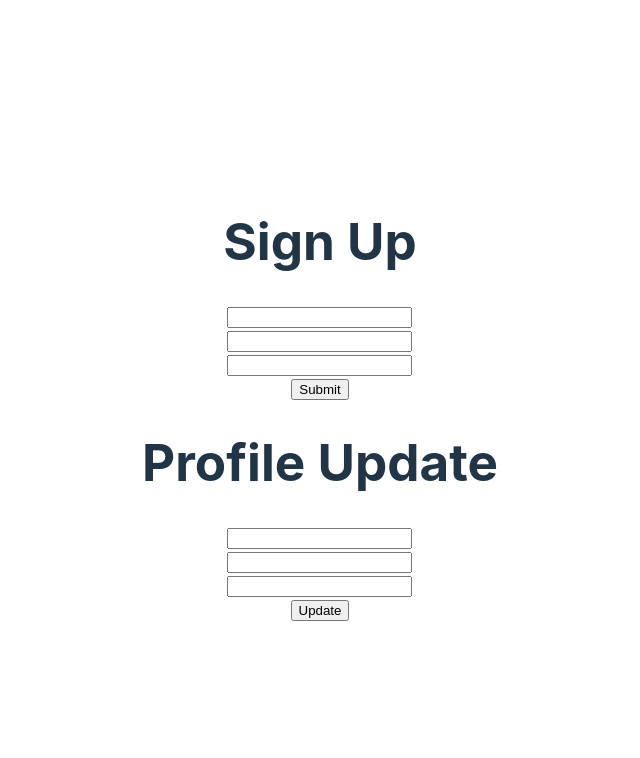
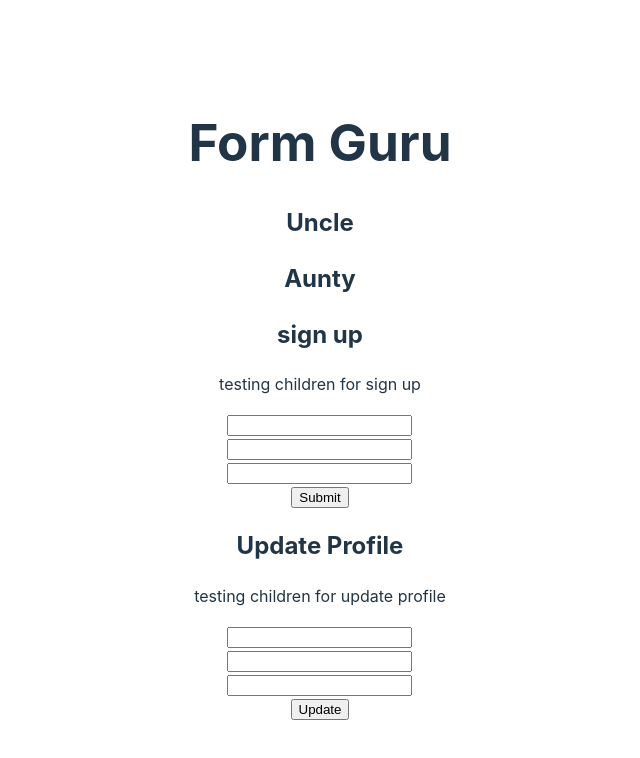
Before and after one commit to foysalcodeio/basic-form, a React (Vite) app: page / in a window 1280 px wide. Shown: the top 758 px of the page, without its empty margins (320-960 px from the left). Built offline with nearby package versions, Linux system fonts and the light colour scheme.

Commit message:
ReUseableForm done

```diff
--- a/src/App.jsx
+++ b/src/App.jsx
@@ -1,5 +1,6 @@
 
 import './App.css'
+import Grandpa from './Components/Grandpa/Grandpa'
 import ReuseAbleForm from './Components/ReuseAbleForm/ReuseAbleForm'
 
 function App() {
@@ -14,16 +15,26 @@ function App() {
 
   return (
     <>
+      <h1>Form Guru</h1>
+      <Grandpa />
       <ReuseAbleForm
       formTitle={'Sign Up'} // pass as props
-      handleSubmit={handleSignUpSubmit}
-      />
+      handleSubmit={handleSignUpSubmit}>
+      <div>
+        <h2>sign up</h2>
+        <p>testing children for sign up</p>
+      </div>
+      </ReuseAbleForm>
 
       <ReuseAbleForm
       formTitle={'Profile Update'} // pass as props
       submitBtnText='Update' // pass as fixed props
-      handleSubmit={handleUpdateProfile}
-      />
+      handleSubmit={handleUpdateProfile}>
+        <div>
+          <h2>Update Profile</h2>
+          <p>testing children for update profile</p>
+        </div>
+      </ReuseAbleForm>
 
     </>
   )
--- /dev/null
+++ b/src/Components/Aunty/Aunty.jsx
@@ -0,0 +1,11 @@
+import React from 'react';
+
+const Aunty = () => {
+    return (
+        <div>
+            <h2>Aunty</h2>
+        </div>
+    );
+};
+
+export default Aunty;
--- /dev/null
+++ b/src/Components/Dad/Dad.jsx
@@ -0,0 +1,9 @@
+const Dad = () => {
+    return (
+        <div>
+
+        </div>
+    );
+};
+
+export default Dad;
--- /dev/null
+++ b/src/Components/Grandpa/Grandpa.jsx
@@ -0,0 +1,15 @@
+import Aunty from "../Aunty/Aunty";
+import Dad from "../Dad/Dad";
+import Uncle from "../Uncle/Uncle";
+
+const Grandpa = () => {
+    return (
+        <div>
+            <Dad />
+            <Uncle />
+            <Aunty />
+        </div>
+    );
+};
+
+export default Grandpa;
--- a/src/Components/ReuseAbleForm/ReuseAbleForm.jsx
+++ b/src/Components/ReuseAbleForm/ReuseAbleForm.jsx
@@ -1,6 +1,6 @@
 import React from 'react';
 
-const ReuseAbleForm = ({ formTitle, handleSubmit, submitBtnText='Submit' }) => {
+const ReuseAbleForm = ({ formTitle, handleSubmit, submitBtnText='Submit', children }) => {
     // const handleSubmit = (e) => {
     //     e.preventDefault();
     // }
@@ -13,9 +13,13 @@ const ReuseAbleForm = ({ formTitle, handleSubmit, submitBtnText='Submit' }) => {
         }
         handleSubmit(data)
     }
+
     return (
         <form onSubmit={handleLocalSubmit}>
-            <h1>{formTitle}</h1>
+
+            {/* <h1>{formTitle}</h1> */}
+            {children}
+
             <input type="text" name="name" />
             <br />
             <input type="email" name="email" />
--- /dev/null
+++ b/src/Components/Uncle/Uncle.jsx
@@ -0,0 +1,11 @@
+
+
+const Uncle = () => {
+    return (
+        <div>
+            <h2>Uncle</h2>
+        </div>
+    );
+};
+
+export default Uncle;
```
